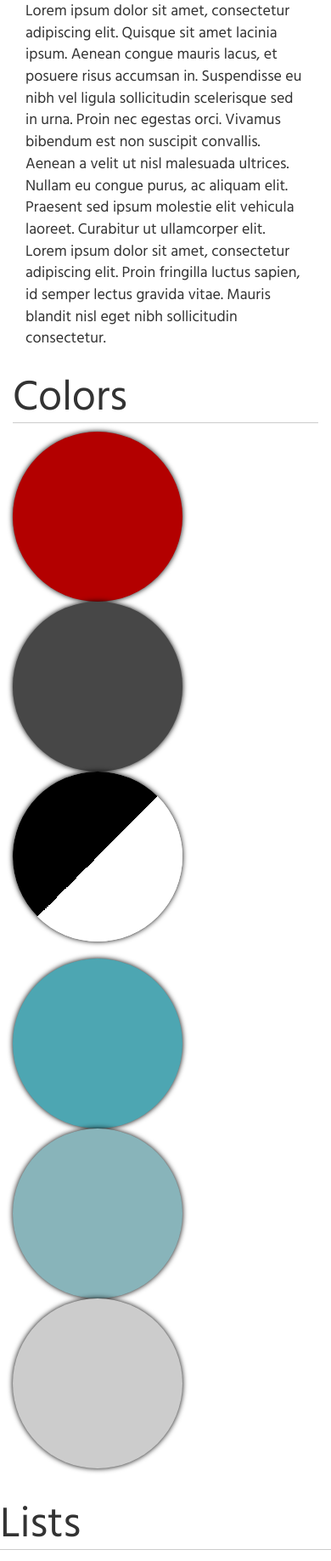
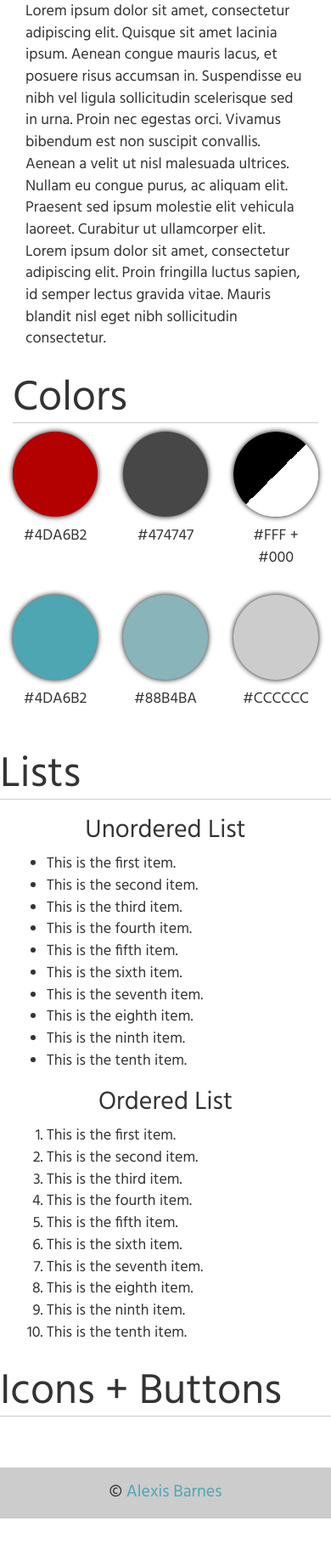
Before and after one commit to alexisbarnes/contact-manager, a PHP site: page /style.php in a window 390 px wide. Shown: the part 1034-2871 px from the top of the page at 85% size. After the commit the page ends 2821 px from the top, so only its background shows below. Run offline with PHP 8.4, Linux system fonts and the light colour scheme; some libraries are stand-ins or nearby versions.

Commit message:
Colors are now responsive.

```diff
--- a/css/style.css
+++ b/css/style.css
@@ -213,10 +213,15 @@ textarea.form-control {
 }
 
 /*--COLORS--*/
+.color {
+  text-align: center;
+}
+
 .margin-bottom {
   margin-bottom: 20px;
 }
 .box-white {
+  margin: 0 auto;
   height: 200px;
   width: 200px;
   box-shadow: 0px 0px 6px rgba(0, 0, 0, 1);
@@ -226,10 +231,10 @@ textarea.form-control {
   background-image: -moz-linear-gradient(bottom right, #FFF 50%, #000 50%);
   background-image: -webkit-linear-gradient(bottom right, #FFF 50%, #000 50%);
   background-image: -ms-linear-gradient(to bottom right, #FFF 50%, #000 50%);
-
 }
 
 .box-gray1 {
+  margin: 0 auto;
   height: 200px;
   width: 200px;
   box-shadow: 0px 0px 6px rgba(0, 0, 0, 1);
@@ -237,7 +242,9 @@ textarea.form-control {
   border-radius: 50%;
 }
 
+
 .box-gray2 {
+  margin: 0 auto;
   height: 200px;
   width: 200px;
   box-shadow: 0px 0px 6px rgba(0, 0, 0, 1);
@@ -245,7 +252,9 @@ textarea.form-control {
   border-radius: 50%;
 }
 
+
 .box-teal {
+  margin: 0 auto;
   height: 200px;
   width: 200px;
   box-shadow: 0px 0px 6px rgba(0, 0, 0, 1);
@@ -253,7 +262,9 @@ textarea.form-control {
   border-radius: 50%;
 }
 
+
 .box-teal2 {
+  margin: 0 auto;
   height: 200px;
   width: 200px;
   box-shadow: 0px 0px 6px rgba(0, 0, 0, 1);
@@ -263,6 +274,7 @@ textarea.form-control {
 
 
 .box-red {
+  margin: 0 auto;
   height: 200px;
   width: 200px;
   box-shadow: 0px 0px 6px rgba(0, 0, 0, 1);
@@ -270,6 +282,75 @@ textarea.form-control {
   border-radius: 50%;
 }
 
+/*.box-red:hover .color-hover {
+  display: block;
+  height: 200px;
+  width: 200px;
+  border-radius: 50%;
+}*/
+
+/*---BOXES MOBILE--*/
+.color-sm {
+  text-align: center;
+}
+
+.box-red-sm {
+  margin: 0 auto;
+  height: 100px;
+  width: 100px;
+  box-shadow: 0px 0px 6px rgba(0, 0, 0, 1);
+  background-color: #b30000;
+  border-radius: 50%;
+}
+
+.box-gray2-sm {
+  margin: 0 auto;
+  height: 100px;
+  width: 100px;
+  box-shadow: 0px 0px 6px rgba(0, 0, 0, 1);
+  background-color: #474747;
+  border-radius: 50%;
+}
+
+.box-white-sm {
+  margin: 0 auto;
+  height: 100px;
+  width: 100px;
+  box-shadow: 0px 0px 6px rgba(0, 0, 0, 1);
+  border-radius: 50%;
+  background-image: linear-gradient(left top, #FFF 50%, #000 50%);
+  background-image: -o-linear-gradient(bottom right, #FFF 50%, #000 50%);
+  background-image: -moz-linear-gradient(bottom right, #FFF 50%, #000 50%);
+  background-image: -webkit-linear-gradient(bottom right, #FFF 50%, #000 50%);
+  background-image: -ms-linear-gradient(to bottom right, #FFF 50%, #000 50%);
+}
+
+.box-teal-sm {
+  margin: 0 auto;
+  height: 100px;
+  width: 100px;
+  box-shadow: 0px 0px 6px rgba(0, 0, 0, 1);
+  background-color: #4da6b2;
+  border-radius: 50%;
+}
+
+.box-teal2-sm {
+  margin: 0 auto;
+  height: 100px;
+  width: 100px;
+  box-shadow: 0px 0px 6px rgba(0, 0, 0, 1);
+  background-color: #88B4BA;
+  border-radius: 50%;
+}
+
+.box-gray1-sm {
+  margin: 0 auto;
+  height: 100px;
+  width: 100px;
+  box-shadow: 0px 0px 6px rgba(0, 0, 0, 1);
+  background-color: #ccc;
+  border-radius: 50%;
+}
 
 
 /*--FOOTER--*/
--- a/style.php
+++ b/style.php
@@ -46,36 +46,73 @@
     <h2 class="style-h2">Colors</h2>
 
     <div class="row margin-bottom">
-      <div class="col-xs-12 col-sm-4 col-md-4 col-lg-4 col-xl-4">
-        <div class="box-red">
-        </div>
+      <!--RED BOX IPAD + DESKTOP-->
+      <div class="hidden-xs col-sm-4 col-md-4 col-lg-4 col-xl-4">
+        <div class="box-red"></div>
+        <h4 class="color">#B30000</h4>
+      </div>
+      <!--MOBILE-->
+      <div class="col-xs-4 hidden-sm hidden-md hidden-lg hidden-xl">
+        <div class="box-red-sm"></div>
+        <p class="color-sm">#4DA6B2</p>
       </div>
 
-      <div class="col-xs-12 col-sm-4 col-md-4 col-lg-4 col-xl-4">
-        <div class="box-gray2">
-        </div>
+      <!--GRAY BOX IPAD + DESKTOP-->
+      <div class="hidden-xs col-sm-4 col-md-4 col-lg-4 col-xl-4">
+        <div class="box-gray2"></div>
+        <h4 class="color">#474747</h4>
       </div>
-
-      <div class="col-xs-12 col-sm-4 col-md-4 col-lg-4 col-xl-4">
-        <div class="box-white">
-        </div>
+      <!--MOBILE-->
+      <div class="col-xs-4 hidden-sm hidden-md hidden-lg hidden-xl">
+        <div class="box-gray2-sm"></div>
+        <p class="color-sm">#474747</p>
+      </div>
+      <!--WHITE/BLACK IPAD + DESKTOP-->
+      <div class="hidden-xs col-sm-4 col-md-4 col-lg-4 col-xl-4">
+        <div class="box-white"></div>
+        <h4 class="color">#FFF + #000</h4>
+      </div>
+      <!--MOBILE-->
+      <div class="col-xs-4 hidden-sm hidden-md hidden-lg hidden-xl">
+        <div class="box-white-sm"></div>
+        <p class="color-sm">#FFF + #000</p>
       </div>
     </div>
 
     <div class="row margin-bottom">
-      <div class="col-xs-12 col-sm-4 col-md-4 col-lg-4 col-xl-4">
-        <div class="box-teal">
-        </div>
+      <!--TEAL IPAD + DESKTOP-->
+      <div class="hidden-xs col-sm-4 col-md-4 col-lg-4 col-xl-4">
+        <div class="box-teal"></div>
+        <h4 class="color">#4DA6B2</h4>
+      </div>
+      <!--MOBLILE-->
+      <div class="col-xs-4 hidden-sm hidden-md hidden-lg hidden-xl">
+        <div class="box-teal-sm"></div>
+        <p class="color-sm">#4DA6B2</p>
       </div>
 
-      <div class="col-xs-12 col-sm-4 col-md-4 col-lg-4 col-xl-4">
-        <div class="box-teal2">
-        </div>
+      <!--TEAL 2 IPAD + DESKTOP-->
+      <div class="hidden-xs col-sm-4 col-md-4 col-lg-4 col-xl-4">
+        <div class="box-teal2"></div>
+        <h4 class="color">#88B4BA</h4>
       </div>
 
-      <div class="col-xs-12 col-sm-4 col-md-4 col-lg-4 col-xl-4">
-        <div class="box-gray1">
-        </div>
+      <!--MOBILE-->
+      <div class="col-xs-4 hidden-sm hidden-md hidden-lg hidden-xl">
+        <div class="box-teal2-sm"></div>
+        <p class="color-sm">#88B4BA</p>
+      </div>
+
+      <!--GRAY IPAD + DESKTOP-->
+      <div class="hidden-xs col-sm-4 col-md-4 col-lg-4 col-xl-4">
+        <div class="box-gray1"></div>
+        <h4 class="color">#CCCCCC</h4>
+      </div>
+
+      <!--MOBILE-->
+      <div class="col-xs-4 hidden-sm hidden-md hidden-lg hidden-xl">
+        <div class="box-gray1-sm"></div>
+        <p class="color-sm">#CCCCCC</p>
       </div>
     </div>
   </div>
```
